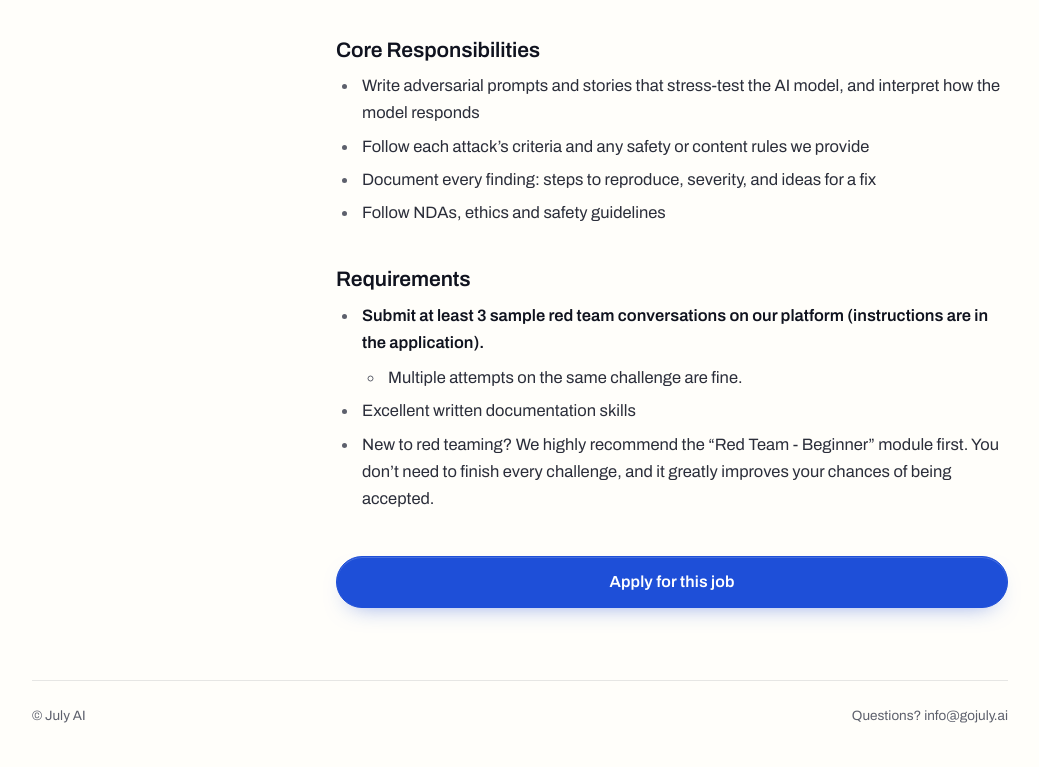
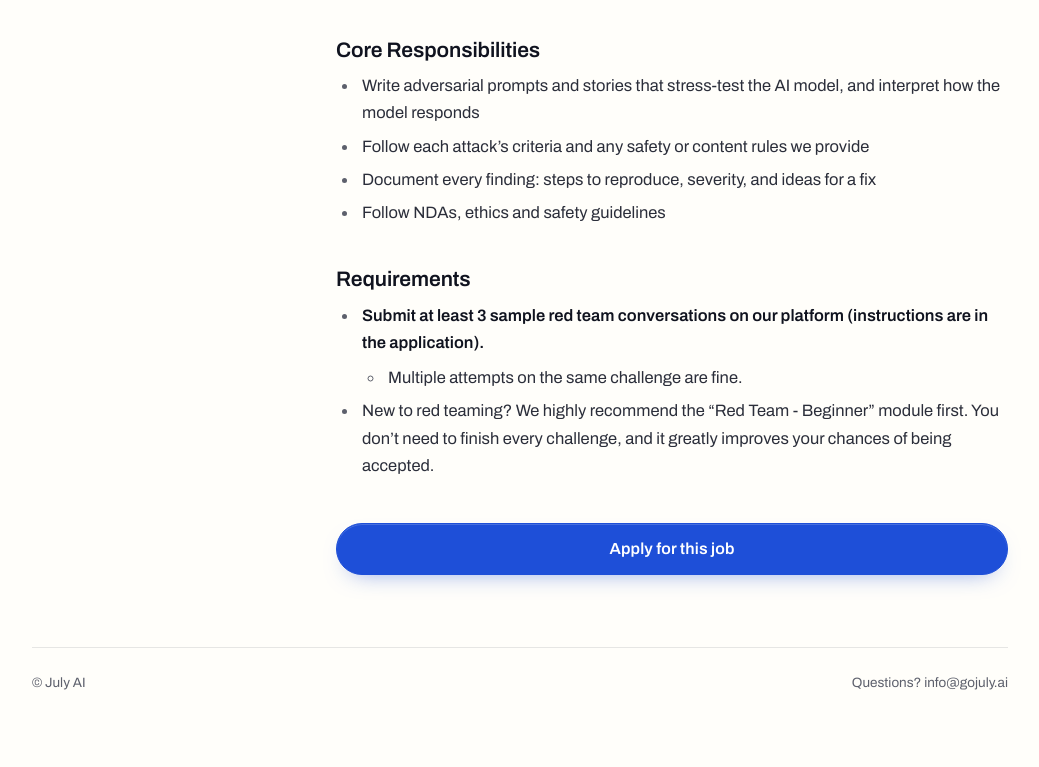
Before and after one commit to julyai7/ai-red-team-application, a plain HTML site: page index.html in a window 1280 px wide. Shown: the part 1332-2099 px from the top of the page, without its empty margins (120-1159 px from the left). After the commit the page ends 2066 px from the top, so only its background shows below. Drawn offline with Linux system fonts and the light colour scheme; a web font is replaced by a local one.

Commit message:
Remove documentation-skills requirement
Co-Authored-By: Claude Opus 5.5 <noreply@anthropic.com>

```diff
--- a/index.html
+++ b/index.html
@@ -90,7 +90,6 @@
                 <li>Multiple attempts on the same challenge are fine.</li>
               </ul>
             </li>
-            <li>Excellent written documentation skills</li>
             <li>New to red teaming? We highly recommend the “Red Team - Beginner” module first. You don’t need to finish every challenge, and it greatly improves your chances of being accepted.</li>
           </ul>
 
```
